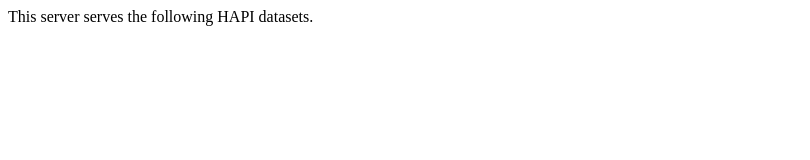
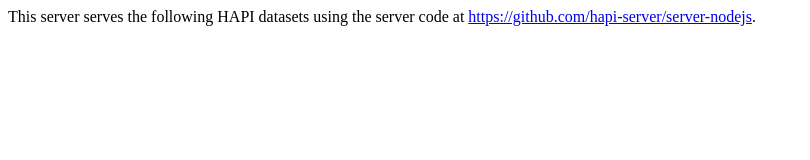
Before and after one commit to hapi-server/server-nodejs, a website: page public/multiple.htm in a window 1280 px wide. Shown: the whole page, without its empty margins (0-810 px from the left). Drawn offline with nearby package versions, Linux system fonts and the light colour scheme.

Commit message:
Add link to code
Former-commit-id: a51fb782562fca5b8db60b9a20d191be754d8e27
Former-commit-id: 2aba3834dbe652ebb0c975cfdf1b91dfdcb2e070

```diff
--- a/public/multiple.htm
+++ b/public/multiple.htm
@@ -23,7 +23,7 @@
 	</script>
 	<body>
 		<div>
-			This server serves the following HAPI datasets.
+			This server serves the following HAPI datasets using the server code at <a href="https://github.com/hapi-server/server-nodejs">https://github.com/hapi-server/server-nodejs</a>.
 		</div>
 		<div id="catalogs">
 			<ul>
```
